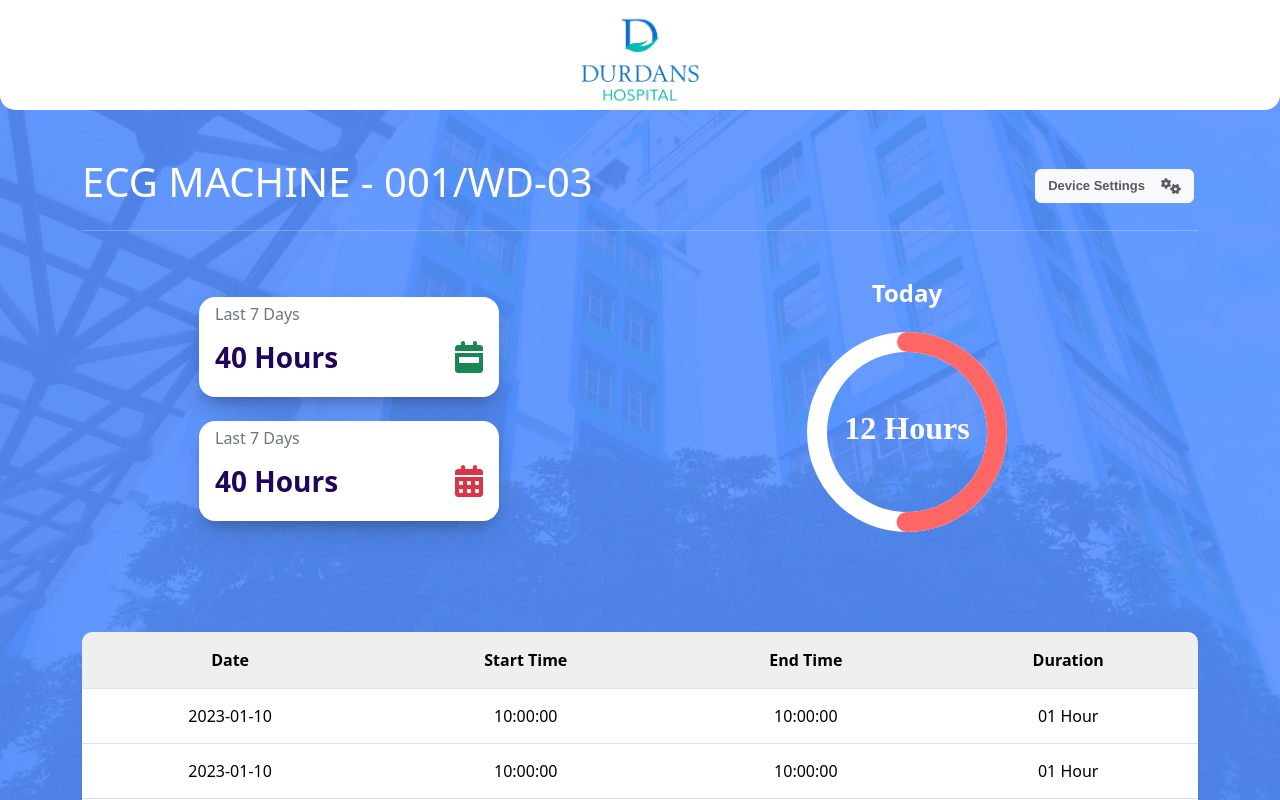
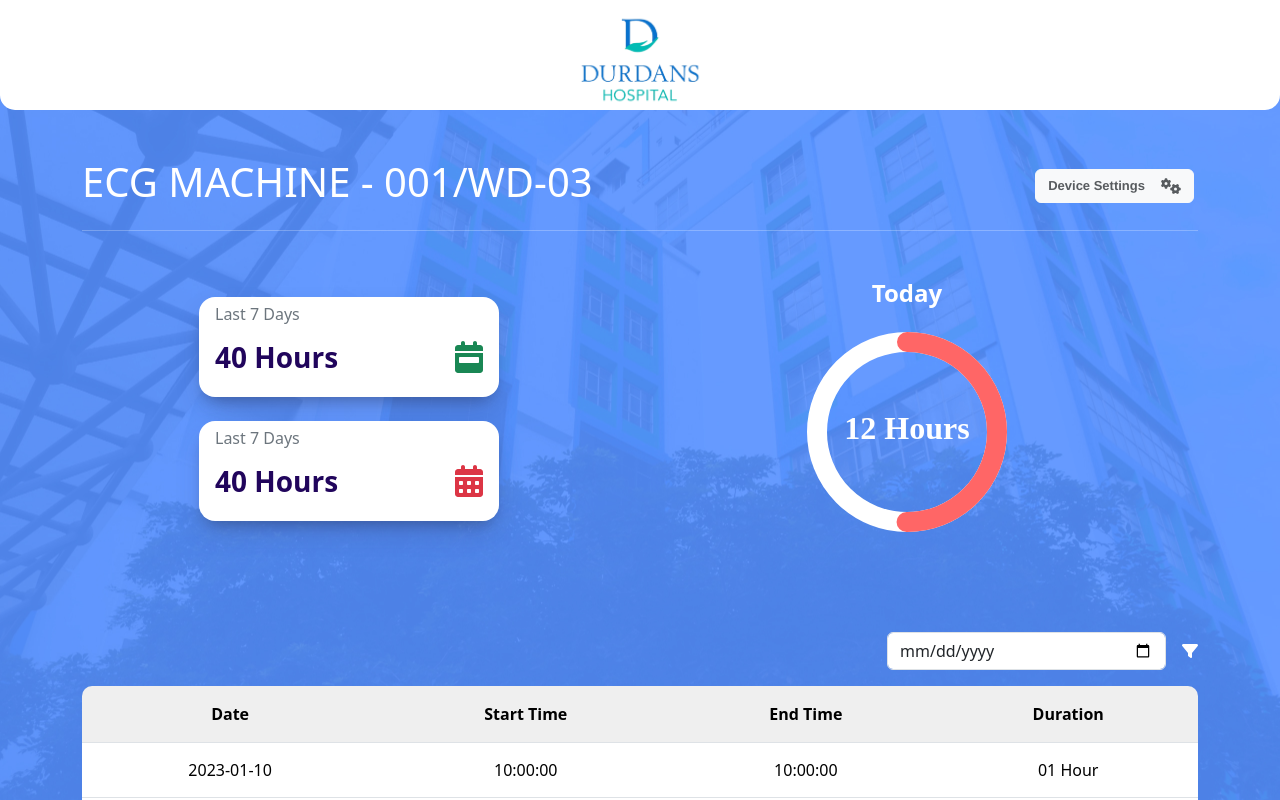
Before and after one commit to ieslabs-fituom/PowerMeasuringProject, a Next.js app in the folder WebApp/: page /deviceDetails in a window 1280 px wide. Built offline with nearby package versions, Linux system fonts and the light colour scheme; a web font is replaced by a local one.

Commit message:
deviceDetails done

```diff
--- a/WebApp/pages/deviceDetails.js
+++ b/WebApp/pages/deviceDetails.js
@@ -134,7 +134,11 @@ export default function AllDevices() {
                         </div>
                     </div>
 
-                    <div className={`table-responsive-md`} style={{ borderRadius: 10, overflow: 'hidden', marginTop:100 }}>
+                    <div className={`d-flex flex-row justify-content-end align-items-center`} style={{ marginTop: 100 }}>
+                        <input type="date" className={`form-control w-25 ms-3`} />
+                        <FontAwesomeIcon icon={faFilter} className={`text-white ms-3`} size="1x" />
+                    </div>
+                    <div className={`table-responsive-md mt-3`} style={{ borderRadius: 10, overflow: 'hidden' }}>
                         <table className={`table table-hover`}>
                             <thead className={``}>
                                 <tr className={'text-center'}>
```
Also changed, not shown: WebApp/pages/mainSettings.js (added, +28 -0 lines).
